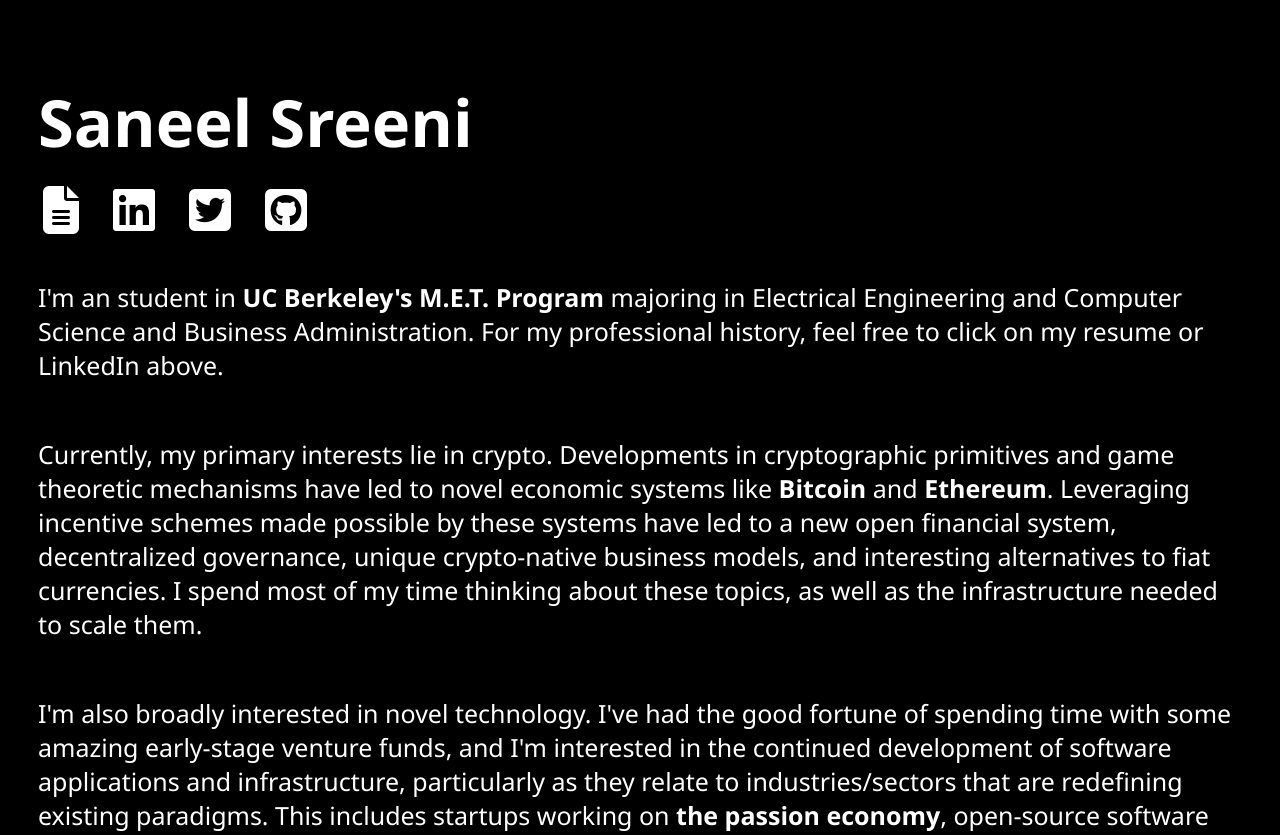
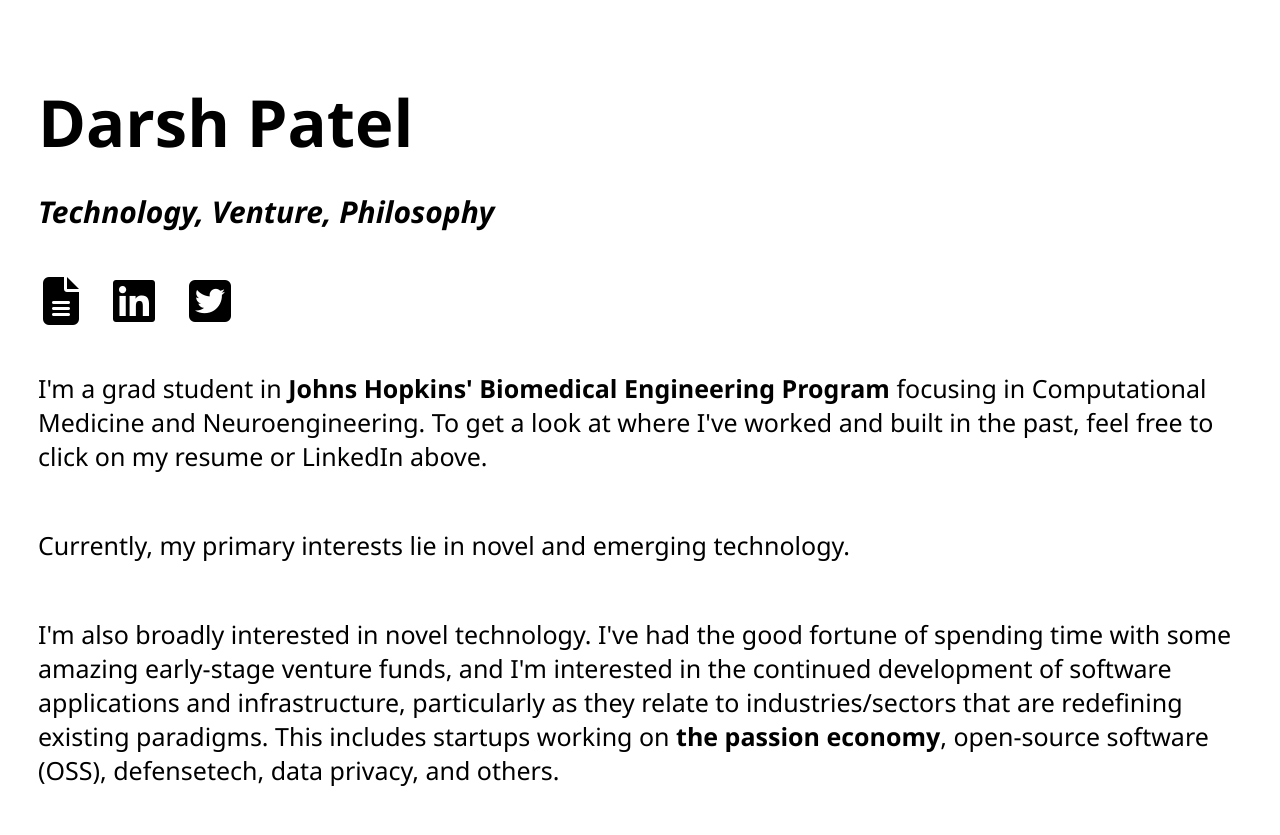
Before and after one commit to darsh-patel/darsh-patel.github.io, a plain HTML site: page index.html in a window 1280 px wide. Shown: the top 835 px of the page. Drawn offline with Linux system fonts and the light colour scheme.

Commit message:
Made first few copy changes

```diff
--- a/index.html
+++ b/index.html
@@ -10,7 +10,7 @@
             gtag('config', 'UA-156034937-1');
         </script>
 
-        <title>Saneel Sreeni</title>
+        <title>Darsh Patel</title>
         <link rel="stylesheet" type="text/css" href="style.css">
         <script src="https://kit.fontawesome.com/9431ee9534.js" crossorigin="anonymous"></script>
         <meta charset="utf-8">
@@ -19,23 +19,23 @@
     <body>
         <div class= "wrapper">
             <h1 class="typewriter">
-                Saneel Sreeni
-                    <!-- <h2> Technology, Networks, Immortality</h2> -->
-                <!-- Hi there, I'm&nbsp;    -->
-                 <!-- <span style="color: black"> <u>Saneel</u></span>  -->
+                Darsh Patel
+                    <h2> Technology, Venture, Philosophy</h2>
+                <!--  Hi there, I'm&nbsp; -->
+                 <!-- <span style="color: black"> <u>Darsh</u></span> -->
 
                 </h1>
 
-                <!-- <a href="Saneel_Resume.pdf" style="text-decoration:none" target="_blank"><h3 class="resume">resume</h3></a> -->
+                <!-- <a href="resume.pdf" style="text-decoration:none" target="_blank"><h3 class="resume">resume</h3></a> -->
 
             <div class="left">
                 <div class= "social">
                     <ul>
 
-                        <a class="linkedin" href="resume.pdf" target="_blank"><i class="fas fa-file-alt fa-3x" style="color: white"></i></a>
-                        <a class="icon" href="https://www.linkedin.com/in/saneel-sreeni/ " target="_blank"><i class="fab fa-linkedin fa-3x " style="color:white;"></i></a>
-                        <a class="icon" href="https://twitter.com/sanlsrni" target="_blank"><i class="fab fa-twitter-square fa-3x" style="color:white"></i></a>
-                        <a class="icon" href="https://github.com/ssreeni1" target="_blank"><i class="fab fa-github-square fa-3x" style="color: white"></i></a>
+                        <a class="linkedin" href="PatelDarsh2022.pdf" target="_blank"><i class="fas fa-file-alt fa-3x" style="color: black"></i></a>
+                        <a class="icon" href="https://www.linkedin.com/in/dcp-jhu/ " target="_blank"><i class="fab fa-linkedin fa-3x " style="color:black;"></i></a>
+                        <a class="icon" href="https://twitter.com/darsh_cp" target="_blank"><i class="fab fa-twitter-square fa-3x" style="color:black"></i></a>
+
 
 
 
@@ -45,14 +45,8 @@
 
             <div class="right">
 
-                    <!-- <p> i'm currently an undergraduate in uc berkeley's <a class="links" href="https://met.berkeley.edu/" target="_blank"> m.e.t. program</a> majoring in electrical engineering and computer science and business administration. currently, i'm working on the research team over at <a class="links" href="https://www.polychain.capital/" target="_blank">polychain capital</a>, focusing on decentralized finance, information markets, and infrastructure and tooling for the crypto industry.</p>
-                    <p> year-round, i invest up to $500k in university-affiliated startups with <a class="links" href="https://contrarycap.com/" target="_blank"> contrary capital</a> and work as an analyst with <a class="links" href="https://moraliscapital.com/" target="_blank"> moralis capital</a>, an angel fund based in new york. at berkeley, i spend time in the crypto space as a software developer for <a class="links" href="https://blockchain.berkeley.edu/" target="_blank">blockchain at berkeley</a> and as a fellow with the <a class="links" href="https://www.xcelerator.berkeley.edu/" target="_blank"> berkeley blockchain xcelerator</a>, and help <a class="links" href="https://www.freeventures.org/" target="_blank">free ventures</a> accelerate berkeley's finest pre-seed startups.</p>
-                    <p> last summer, i was a data scientist at <a class="links" href="https://www.fastcompany.com/90299025/lineage-logistics-most-innovative-companies-2019" target="_blank">lineage logistics</a>, where i developed an algorithm and API (scheduled for deployment to hundreds of lineage's warehouses nationwide) to improve efficiency of item retrieval within manual warehouses. before cal, i've worked at a <a class="links" href="https://easyaerial.com/" target="_blank">drone startup</a> building UAS solutions for perimeter security, an <a class="links" href="https://joy-hsu-lhw7.squarespace.com/" target="_blank">educational philanthropy non-profit</a>, a <a class="links" href="https://www.waksman.rutgers.edu/" target="_blank">microbiology research lab</a> and a <a class="links" href="https://www.murphy4nj.com/" target="_blank">political campaign</a>. i got the chance to breakdown the berkeley entrepreneurship ecosystem with my good friend pavel on the <a class="links" href="https://www.breaker.audio/forward-thinking-founders/e/63196712" target="_blank">early bets podcast</a>, and i also try and help startups to the best of my ability; if you're an ambitious founder and think i might be of value, reach out! </p>
-                    <p> outside of work i love playing/watching <a class="links" href="https://www.youtube.com/watch?v=f8YEiCAPAbg" target="_blank">tennis</a> + <a class="links" href= "https://www.reddit.com/r/formuladank/" target="_blank">formula one</a> + <a class="links" href="https://www.youtube.com/watch?v=eZ03bvKaoOg" target="_blank">spikeball</a> + <a class="links" href="https://www.youtube.com/watch?v=M5YPrOroZ7Q" target="_blank">poker</a>. i also am an amateurish foodie and enjoy exploring restaurants; here's my <a class="links" href="https://www.palette-sf.com/" target="_blank">favorite so far</a>. i'm an avid reader particularly interested in <a class="links" href="https://palladiummag.com" target="_blank"> governance futurism</a>, <a class="links" href= "https://plato.stanford.edu/" target="_blank">philosophy</a>, and <a class="links" href= "https://www.amazon.com/Red-Rising-Pierce-Brown/dp/034553980X" target="_blank">sci-fi</a>. i'm always looking for more books, so please send them my way!</p>
-                    <p> if you have any questions or just want to chat, my inbox is always open <a class="links" href="mailto:ssreeni@berkeley.edu">here</a>.</p> -->
-
-                    <p> I'm an student in <a class="links" href="https://met.berkeley.edu/" target="_blank"> UC Berkeley's M.E.T. Program</a> majoring in Electrical Engineering and Computer Science and Business Administration. For my professional history, feel free to click on my resume or LinkedIn above.
-                    <p> Currently, my primary interests lie in crypto. Developments in cryptographic primitives and game theoretic mechanisms have led to novel economic systems like <a class="links" href="https://bitcoin.org/bitcoin.pdf" target="_blank">Bitcoin</a> and <a class="links" href="https://www.preethikasireddy.com/post/how-does-ethereum-work-anyway" target="_blank">Ethereum</a>. Leveraging incentive schemes made possible by these systems have led to a new open financial system, decentralized governance, unique crypto-native business models, and interesting alternatives to fiat currencies. I spend most of my time thinking about these topics, as well as the infrastructure needed to scale them.</p>
+                    <p> I'm a grad student in <a class="links" href="https://www.bme.jhu.edu/" target="_blank"> Johns Hopkins' Biomedical Engineering Program </a> focusing in Computational Medicine and Neuroengineering. To get a look at where I've worked and built in the past, feel free to click on my resume or LinkedIn above.
+                    <p> Currently, my primary interests lie in novel and emerging technology. </p>
                     <p> I'm also broadly interested in novel technology. I've had the good fortune of spending time with some amazing early-stage venture funds, and I'm interested in the continued development of software applications and infrastructure, particularly as they relate to industries/sectors that are redefining existing paradigms. This includes startups working on <a class="links" href="https://li-jin.co/2019/10/22/the-passion-economy-and-the-future-of-work/", target="_blank">the passion economy</a>, open-source software (OSS), defensetech, data privacy, and others.</p>
                     <p> More generally, I'm interested in civilizational immortality, and the institutions need to get there. Along these lines, I've been spending time exploring the following:</p>
                         <ul>
@@ -65,8 +59,8 @@
 
                     <p>More informally, I love playing/watching <a class="links" href="https://www.youtube.com/watch?v=f8YEiCAPAbg" target="_blank">tennis</a>, <a class="links" href= "https://www.reddit.com/r/formuladank/" target="_blank">Formula One</a>, <a class="links" href="https://www.youtube.com/watch?v=eZ03bvKaoOg" target="_blank">Spikeball</a>, and <a class="links" href="https://www.youtube.com/watch?v=M5YPrOroZ7Q" target="_blank">poker</a>. I'm also an amateurish foodie and enjoy exploring restaurants; here's my <a class="links" href="https://www.palette-sf.com/" target="_blank">favorite so far</a>. I'm an avid reader of sci-fi and a huge gaming and e-sports fan.</p>
 
-                    <p>If you'd like to get in touch, my inbox is always open <a class="links" href="mailto:ssreeni@berkeley.edu">here.</a></p>
-                    <!-- <p> this website, like most of my life, is always a work in progress.</p> -->
+                    <p>If you'd like to get in touch, my inbox is always open <a class="links" href="mailto:dcpatel0624@gmail.com">here.</a></p>
+                    <p>This website, like myself, is always iterating (yes, this means a blog is eventually on the way).</p>
 
                     <!-- <p>made with <i class='fas fa-heart' style="color:black"></i> in <a class = "links" href="https://twitter.com/njgov?lang=en">new jersey</a>.</p> -->
 
--- a/style.css
+++ b/style.css
@@ -4,7 +4,7 @@ h1 {
     padding: 30px;
     padding-bottom: 0px;
     font-size: 65px;
-    color:white;
+    color:black;
     margin: 100px;
     margin-left: 0px;
     margin-bottom: 0px;
@@ -20,7 +20,7 @@ h2 {
     padding-left: 30px;
     padding-bottom: 25px;
     font-size: 30px;
-    color:white;
+    color:black;
     /* margin: 100px; */
     margin-left: 0px;
     margin-bottom: 0px;
@@ -36,7 +36,7 @@ h2 {
     padding-bottom: 25px;
     padding-top: 10px;
     font-size: 40px;
-    color: white;
+    color: black;
     margin: 100px;
     margin-top: 0px;
     margin-left: 0px;
@@ -77,7 +77,7 @@ h2 {
 .links {
     font-family: 'Segoe UI';
     font-weight: bold;
-    color: white;
+    color: black;
     text-align: left;
     text-decoration: none;
 }
@@ -91,7 +91,7 @@ ul {
     margin-top: 20px;
 }
 .icon {
-    color: white;
+    color: black;
     margin-left: 30px;
 }
 
@@ -124,7 +124,7 @@ p {
     padding: 30px;
     padding-top: 0px;
     font-size: 25px;
-    color: white;
+    color: black;
     display: block;
     margin-block-start: 1em;
     margin-block-end: 1em;
@@ -141,7 +141,7 @@ li {
     padding: 30px;
     padding-top: 0px;
     font-size: 25px;
-    color: white;
+    color: black;
     display: block;
     margin-block-start: 1em;
     margin-block-end: 1em;
@@ -159,4 +159,4 @@ ul {list-style: none;}
     margin-bottom: 100px;
 } */
 
-html {background-color: black}
+html {background-color: white}
```
Also changed, not shown: 4 other files.
